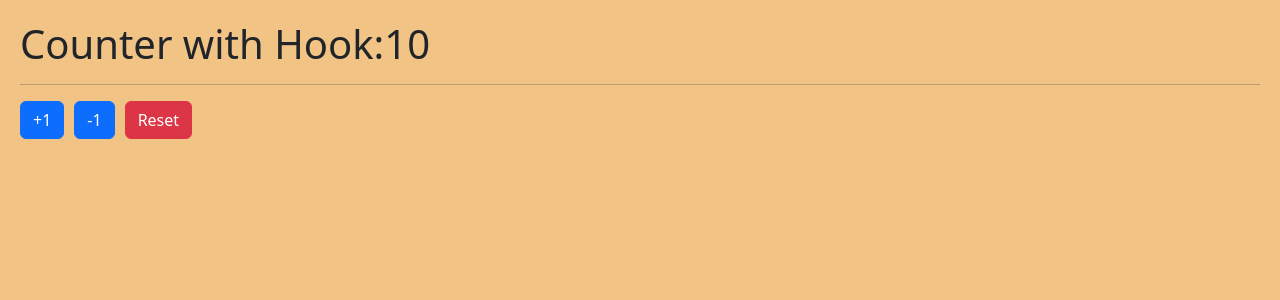
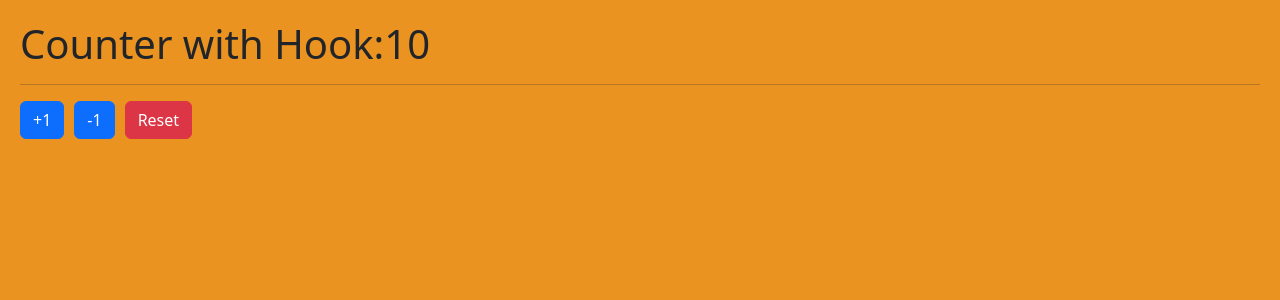
Before and after one commit to gonza87/HooksApp, a React (Vite) app: page / in a window 1280 px wide. Shown: the top 300 px of the page. Built offline with nearby package versions, Linux system fonts and the light colour scheme.

Commit message:
backgrounb

```diff
--- a/src/index.css
+++ b/src/index.css
@@ -1,6 +1,6 @@
 body{
   padding: 20px;
-  background-color: rgb(241, 195, 133);
+  background-color: rgb(235, 147, 32);
 }
 
 button{
```
